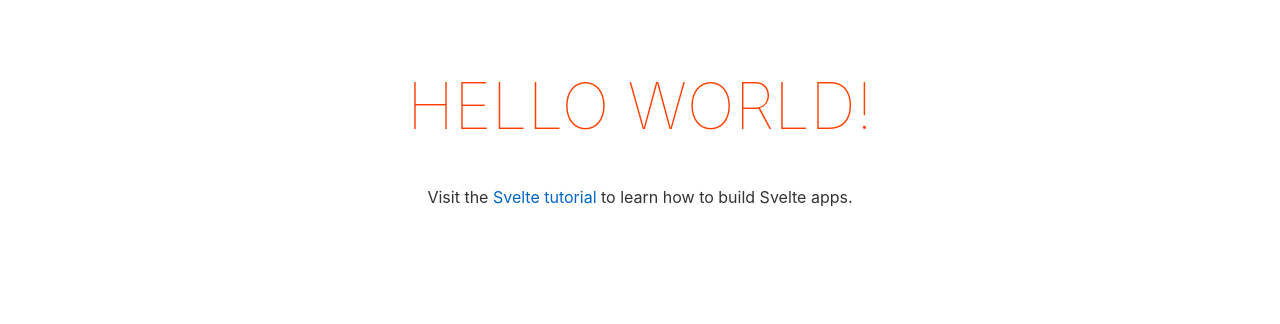
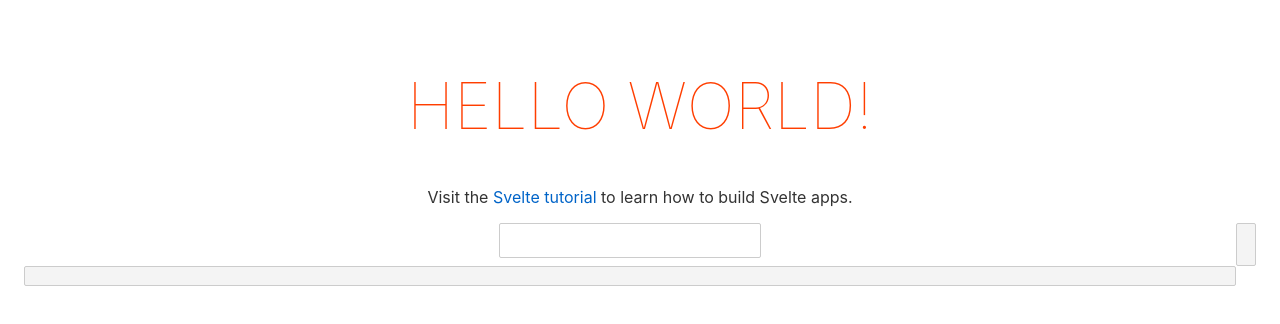
Before and after one commit to josh-yates/layowt, a Svelte app: page / in a window 1280 px wide. Shown: the top 324 px of the page. Built offline with nearby package versions, Linux system fonts and the light colour scheme.

Commit message:
Add simple pane component

```diff
--- a/src/App.svelte
+++ b/src/App.svelte
@@ -1,10 +1,13 @@
 <script lang="ts">
+	import Pane from "./components/Pane.svelte";
+
 	export let name: string;
 </script>
 
 <main>
 	<h1>Hello {name}!</h1>
 	<p>Visit the <a href="https://svelte.dev/tutorial">Svelte tutorial</a> to learn how to build Svelte apps.</p>
+	<Pane />
 </main>
 
 <style>
--- /dev/null
+++ b/src/components/Pane.svelte
@@ -0,0 +1,43 @@
+<script lang="ts">
+    import { createEventDispatcher } from "svelte";
+    export let command: string;command
+    const dispatch = createEventDispatcher();
+    const splitVertical = () => dispatch('splitVertical');
+    const splitHorizontal = () => dispatch('splitHorizontal');
+</script>
+
+<div class="pane">
+    <div class="command-holder">
+        <input bind:value="{command}" />
+    </div>
+    <button class="vertical" on:click="{splitVertical}">Split vertical</button>
+    <button class="horizontal" on:click="{splitHorizontal}">Split horizontal</button>
+</div>
+
+<style>
+    .pane {
+        --button-thickness: 20px;
+        display: grid;
+        grid-template-columns: auto var(--button-thickness);
+        grid-template-rows: auto var(--button-thickness);
+    }
+
+    .command-holder {
+        grid-row: 1;
+        grid-column: 1;
+    }
+
+    button {
+        font-size: 0;
+    }
+
+    button.vertical {
+        grid-row: 1;
+        grid-column: 2;
+    }
+
+    button.horizontal {
+        grid-row: 2;
+        grid-column: 1;
+    }
+</style>
```
Also changed, not shown: 1 other file (tests, documents, lock files or other folders).
